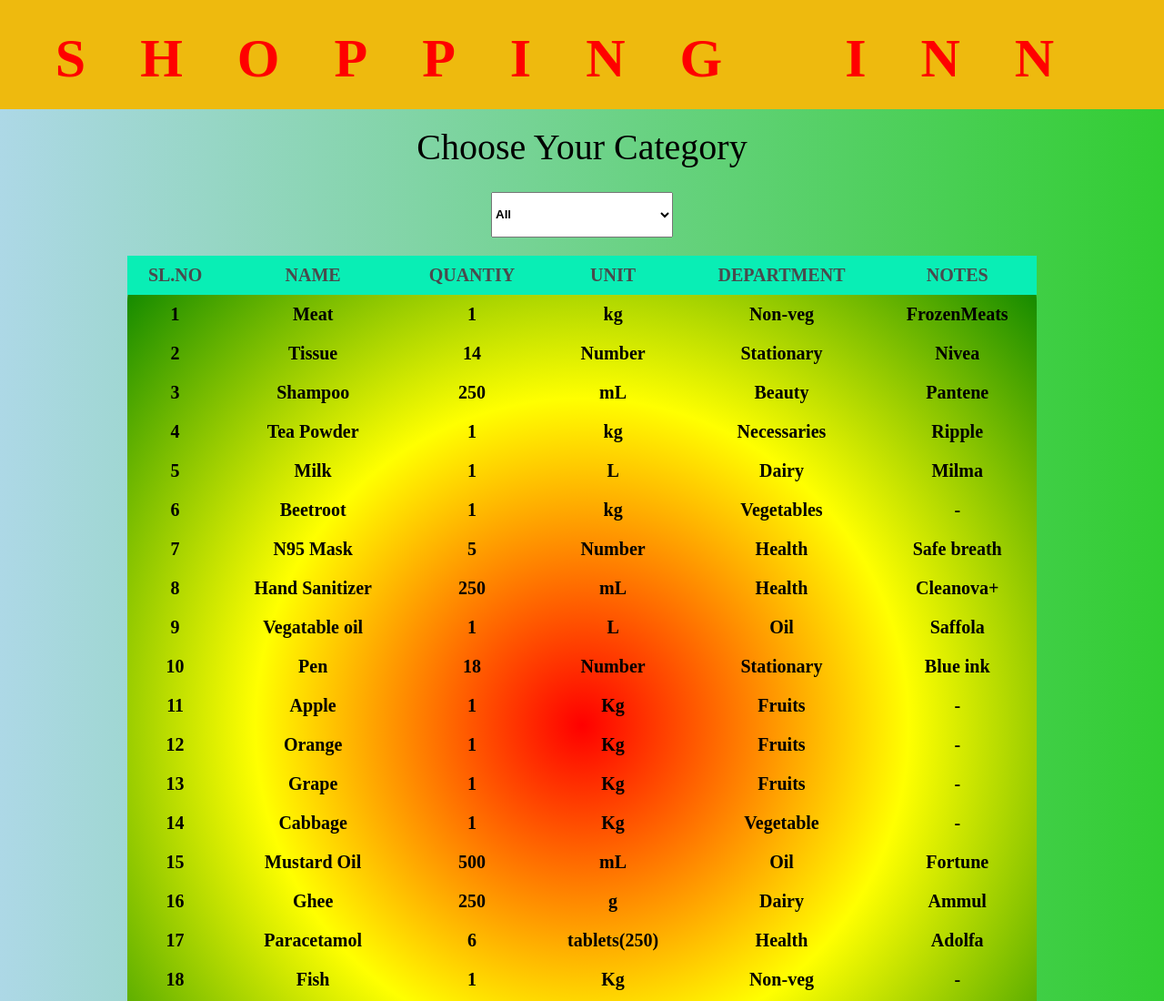
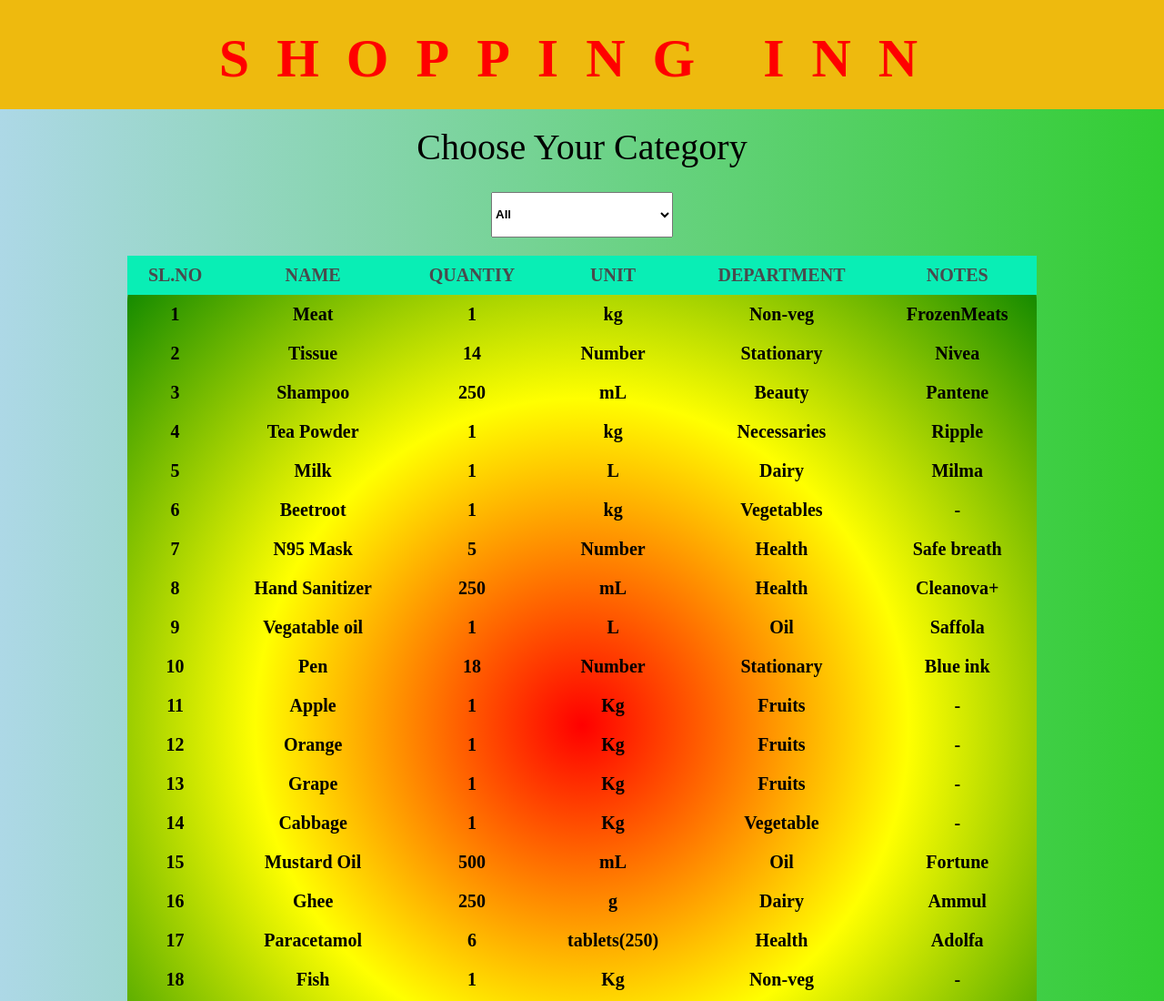
Before and after one commit to AnuManjooran/ShoppingInn, a plain HTML site: page index.html in a window 1280 px wide. Shown: the top 1100 px of the page at 91% size. Drawn offline with Linux system fonts and the light colour scheme.

Commit message:
First Commit : First Version

```diff
--- a/style.css
+++ b/style.css
@@ -15,7 +15,7 @@ header{
 }
 h1{
     padding-top: 30px;
-    letter-spacing: 1em;
+    letter-spacing: 0.5em;
 }
 #items{
     text-align: center;
```
